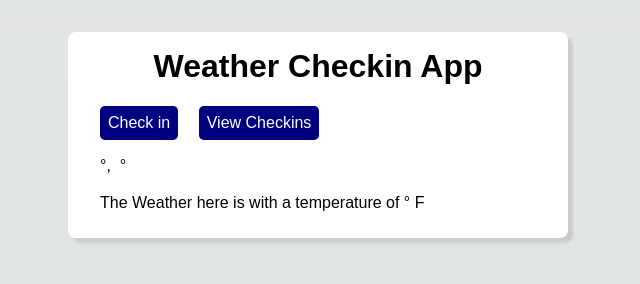
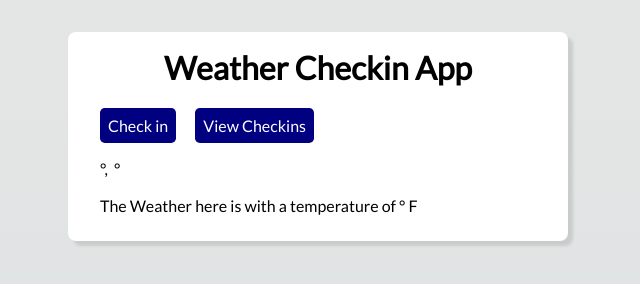
Before and after one commit to Donald-Brown/weather_checkin_app, a website: page public/index.html in a window 1280 px wide. Shown: the whole page, without its empty margins (322-962 px from the left). Drawn offline with nearby package versions, Linux system fonts and the light colour scheme.

Commit message:
changes fonts back

```diff
--- a/public/index.html
+++ b/public/index.html
@@ -3,8 +3,8 @@
 <head>
   <meta charset="UTF-8">
   <meta name="viewport" content="width=device-width, initial-scale=1.0">
-  <!-- <link rel="preconnect" href="https://fonts.gstatic.com">
-  <link href="https://fonts.googleapis.com/css2?family=Lato&display=swap" rel="stylesheet"> -->
+  <link rel="preconnect" href="https://fonts.gstatic.com">
+  <link href="https://fonts.googleapis.com/css2?family=Lato&display=swap" rel="stylesheet">
   <link rel="stylesheet" href="styles/index.css">
   <title>Weather Checkin App</title>
 </head>
--- a/public/styles/index.css
+++ b/public/styles/index.css
@@ -4,7 +4,7 @@
 }
 
 body {
-  font-family: Arial, "Helvetica Neue", Helvetica, sans-serif;
+  font-family: 'Lato', sans-serif;
   width: 500px;
   margin: 2em auto;
   background-color: #fff;
--- a/public/styles/logs.css
+++ b/public/styles/logs.css
@@ -4,7 +4,7 @@
 }
 
 body {
-  font-family: Arial, "Helvetica Neue", Helvetica, sans-serif;
+  font-family: 'Lato', sans-serif;
   width: 500px;
   margin: 2em auto;
   background-color: #fff;
```
Also changed, not shown: public/checkins/index.html (+2 -2 lines).
